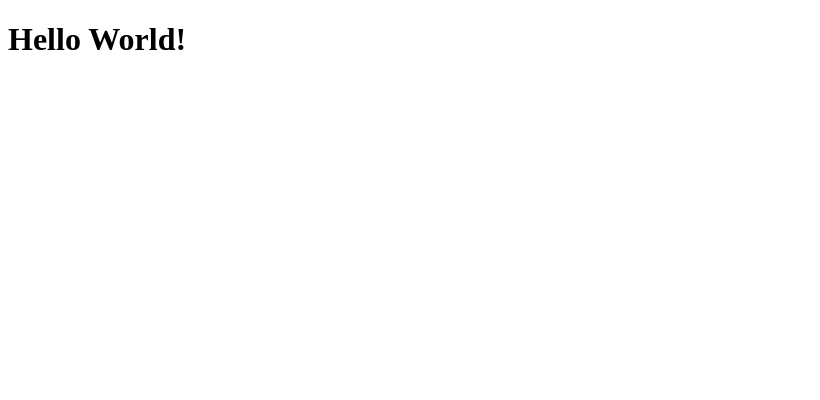
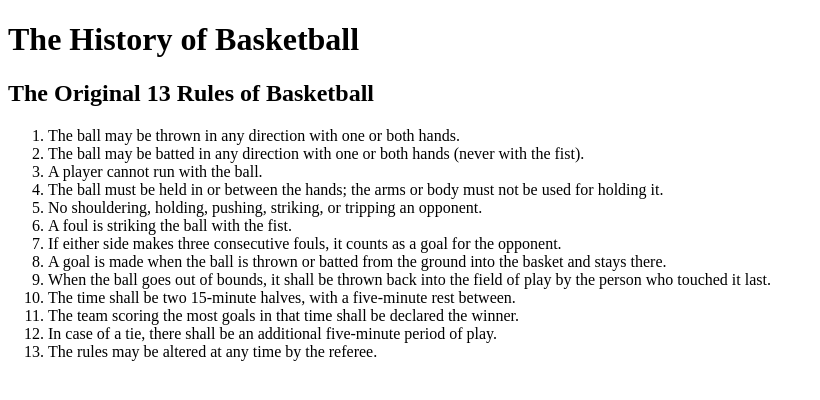
Before and after one commit to ka5haun/The-History-of-Basketball, a plain HTML site: page index.html in a window 1280 px wide. Shown: the whole page, without its empty margins (0-820 px from the left). Drawn offline with Linux system fonts and the light colour scheme.

Commit message:
Update index.html
added original 13 rules and changed title

```diff
--- a/index.html
+++ b/index.html
@@ -1,9 +1,25 @@
 <!DOCTYPE html>
 <html>
   <head>
-    <title>HTML Practice</title>
+    <title>The History of Basketball</title>
   </head>
   <body>
-    <h1>Hello World!</h1>
+    <h1>The History of Basketball</h1>
   </body>
 </html>
+<h2>The Original 13 Rules of Basketball</h2>
+<ol>
+    <li>The ball may be thrown in any direction with one or both hands.</li>
+    <li>The ball may be batted in any direction with one or both hands (never with the fist).</li>
+    <li>A player cannot run with the ball.</li>
+    <li>The ball must be held in or between the hands; the arms or body must not be used for holding it.</li>
+    <li>No shouldering, holding, pushing, striking, or tripping an opponent.</li>
+    <li>A foul is striking the ball with the fist.</li>
+    <li>If either side makes three consecutive fouls, it counts as a goal for the opponent.</li>
+    <li>A goal is made when the ball is thrown or batted from the ground into the basket and stays there.</li>
+    <li>When the ball goes out of bounds, it shall be thrown back into the field of play by the person who touched it last.</li>
+    <li>The time shall be two 15-minute halves, with a five-minute rest between.</li>
+    <li>The team scoring the most goals in that time shall be declared the winner.</li>
+    <li>In case of a tie, there shall be an additional five-minute period of play.</li>
+    <li>The rules may be altered at any time by the referee.</li>
+  </ol>
```
